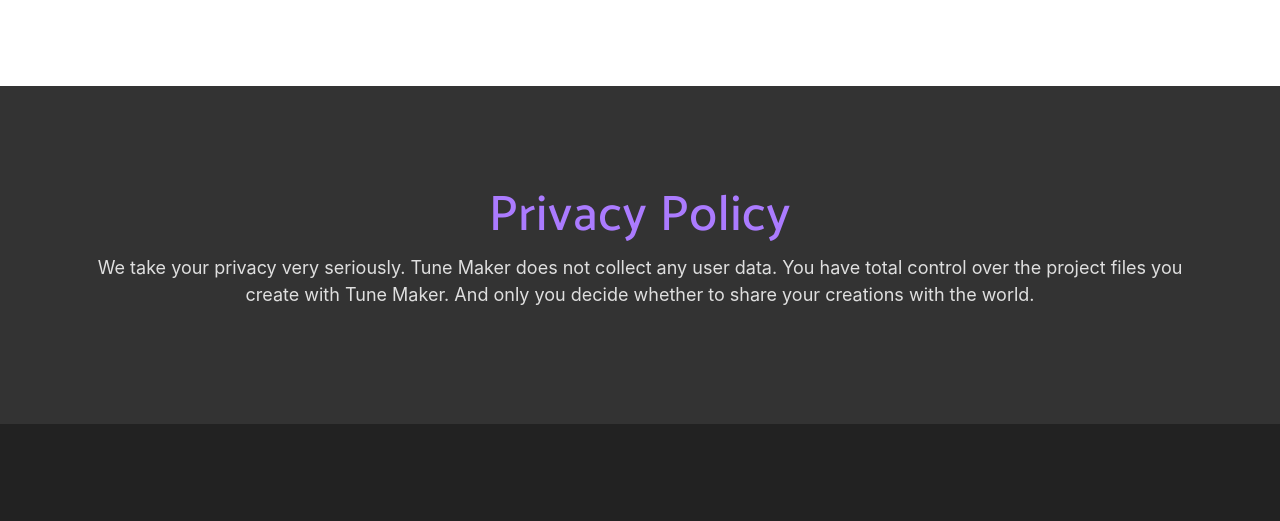
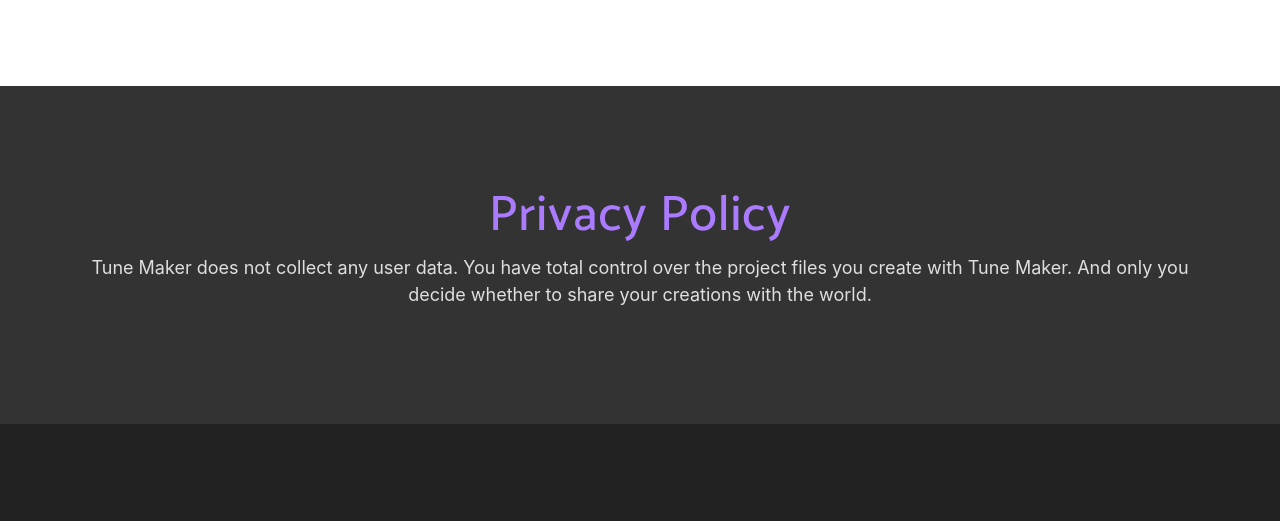
Before and after one commit to 0Dmitry/TuneMakerLanding, a website with bundled scripts: page index.html in a window 1280 px wide. Shown: the part 3599-4120 px from the top of the page. Built offline with nearby package versions, Linux system fonts and the light colour scheme; a web font is replaced by a local one.

Commit message:
update privacy

```diff
--- a/index.html
+++ b/index.html
@@ -230,7 +230,7 @@
   <section class="privacy" id="privacy">
       <div class="container">
         <h2>Privacy Policy</h2>
-        <p>We take your privacy very seriously. Tune&nbsp;Maker does not collect any user data. You have total control over the project files you create with Tune&nbsp;Maker. And only you decide whether to share your creations with the world. </p>
+        <p>Tune&nbsp;Maker does not collect any user data. You have total control over the project files you create with Tune&nbsp;Maker. And only you decide whether to share your creations with the world. </p>
       </div>
   </section>
 
```
